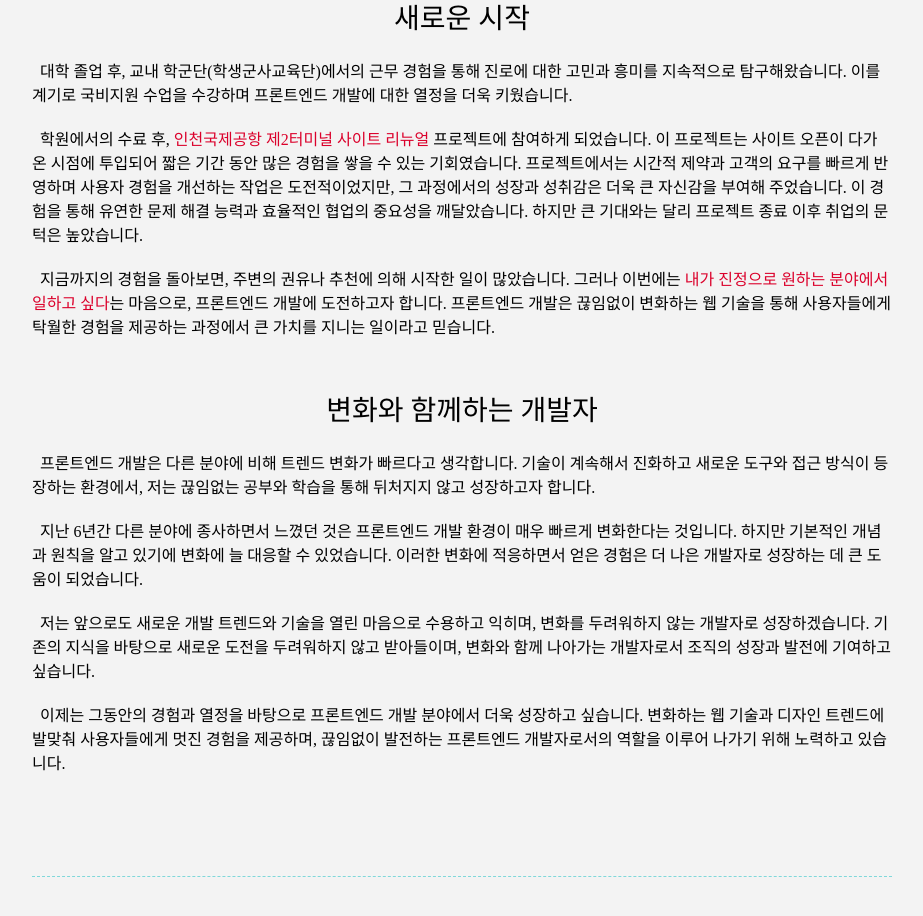
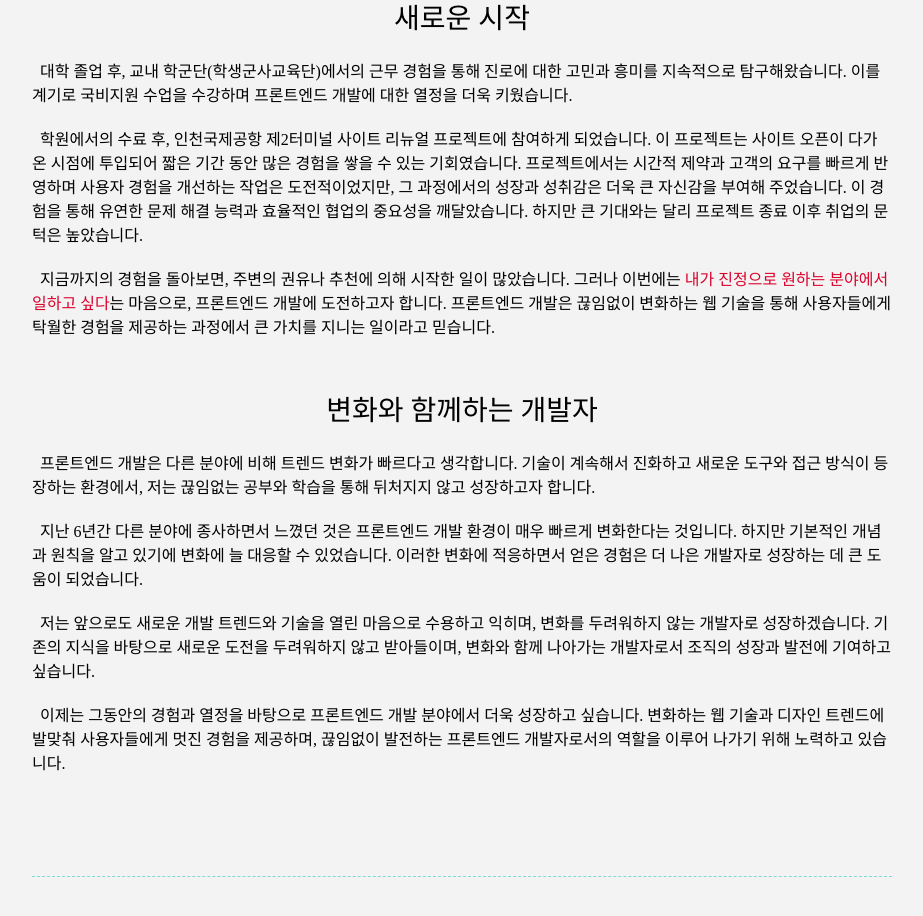
Before and after one commit to rladbal0101/portfolio, a React (Create React App) app: page / in a window 1280 px wide. Shown: the part 840-1756 px from the top of the page, without its empty margins (178-1101 px from the left). Built offline with nearby package versions, Linux system fonts and the light colour scheme; a web font is replaced by a local one.

Commit message:
2023-08-11 자소서 내용수정

```diff
--- a/src/components/Introduce.js
+++ b/src/components/Introduce.js
@@ -33,8 +33,7 @@ function Introduce(props) {
       <IntroduceParagraph>
         <h2>안녕하세요&#44;</h2>
         <p className='intro'>
-        프론트엔드 개발자로서의 꿈을 향해 노력하고 있는 김유미입니다.
-        저는 수 많은 전공 과목들 중 전공선택 과목이었던 웹 서버 프로그래밍 수업에서 큰 흥미를 느끼게 되었습니다. 작성한 코드들이 실제 웹 페이지로 구현되어 상호작용하는 것을 보며 느낀 창조적인 성취감과 코드가 실제로 동작하는 것을 보며 느낀 재미는 저에게 큰 자극이 되었습니다.
+          프론트엔드 개발자로서의 꿈을 향해 노력하고 있는 김유미입니다. 저는 수 많은 전공 과목들 중 전공선택 과목이었던 웹 서버 프로그래밍 수업에서 큰 흥미를 느끼게 되었습니다. 작성한 코드들이 실제 웹 페이지로 구현되어 상호작용하는 것을 보며 느낀 창조적인 성취감과 코드가 실제로 동작하는 것을 보며 느낀 재미는 저에게 큰 자극이 되었습니다.
         </p>
         <p>
           이러한 경험을 통해 프론트엔드 개발에 대한 열정이 더욱 커졌습니다. 사용자들과 상호작용하는 웹페이지를 개발함으로써 사람들에게 가치를 전달하고 편리함을 제공하는 일에 큰 의미를 느끼며, 이를 통해 끊임없이 성장하고 싶습니다. 저의 끈질긴 노력과 열정을 통해 멋진 프론트엔드 개발자로서의 길을 걷고자 합니다.
@@ -46,7 +45,7 @@ function Introduce(props) {
           대학 졸업 후, 교내 학군단&#40;학생군사교육단&#41;에서의 근무 경험을 통해 진로에 대한 고민과 흥미를 지속적으로 탐구해왔습니다. 이를 계기로 국비지원 수업을 수강하며 프론트엔드 개발에 대한 열정을 더욱 키웠습니다.
         </p>
         <p>
-          학원에서의 수료 후, <span>인천국제공항 제2터미널 사이트 리뉴얼</span> 프로젝트에 참여하게 되었습니다. 이 프로젝트는 사이트 오픈이 다가온 시점에 투입되어 짧은 기간 동안 많은 경험을 쌓을 수 있는 기회였습니다. 프로젝트에서는 시간적 제약과 고객의 요구를 빠르게 반영하며 사용자 경험을 개선하는 작업은 도전적이었지만, 그 과정에서의 성장과 성취감은 더욱 큰 자신감을 부여해 주었습니다. 이 경험을 통해 유연한 문제 해결 능력과 효율적인 협업의 중요성을 깨달았습니다. 하지만 큰 기대와는 달리 프로젝트 종료 이후 취업의 문턱은 높았습니다.
+          학원에서의 수료 후, 인천국제공항 제2터미널 사이트 리뉴얼 프로젝트에 참여하게 되었습니다. 이 프로젝트는 사이트 오픈이 다가온 시점에 투입되어 짧은 기간 동안 많은 경험을 쌓을 수 있는 기회였습니다. 프로젝트에서는 시간적 제약과 고객의 요구를 빠르게 반영하며 사용자 경험을 개선하는 작업은 도전적이었지만, 그 과정에서의 성장과 성취감은 더욱 큰 자신감을 부여해 주었습니다. 이 경험을 통해 유연한 문제 해결 능력과 효율적인 협업의 중요성을 깨달았습니다. 하지만 큰 기대와는 달리 프로젝트 종료 이후 취업의 문턱은 높았습니다.
         </p>
         <p>
           지금까지의 경험을 돌아보면, 주변의 권유나 추천에 의해 시작한 일이 많았습니다. 그러나 이번에는 <span>내가 진정으로 원하는 분야에서 일하고 싶다</span>는 마음으로, 프론트엔드 개발에 도전하고자 합니다. 프론트엔드 개발은 끊임없이 변화하는 웹 기술을 통해 사용자들에게 탁월한 경험을 제공하는 과정에서 큰 가치를 지니는 일이라고 믿습니다.
```
